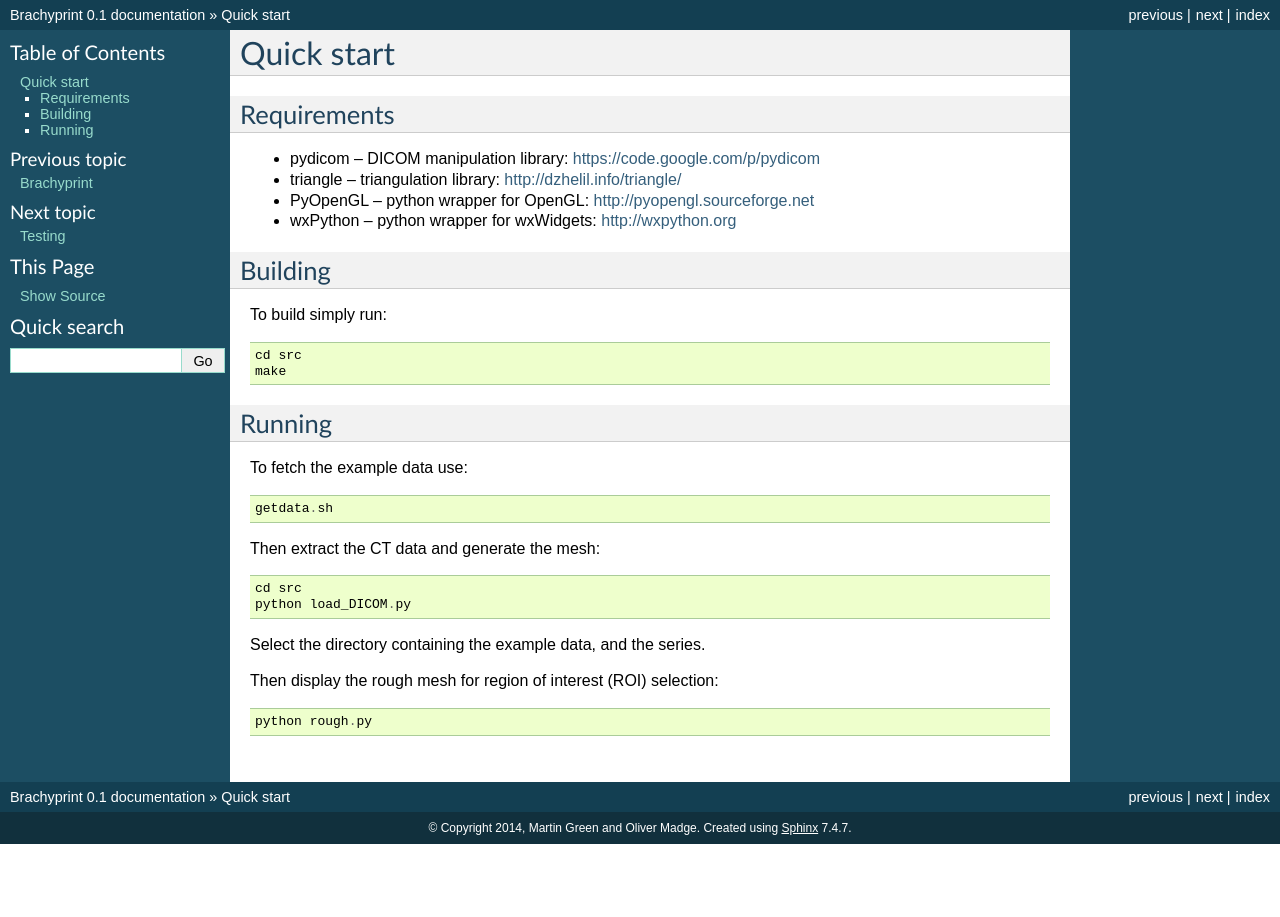
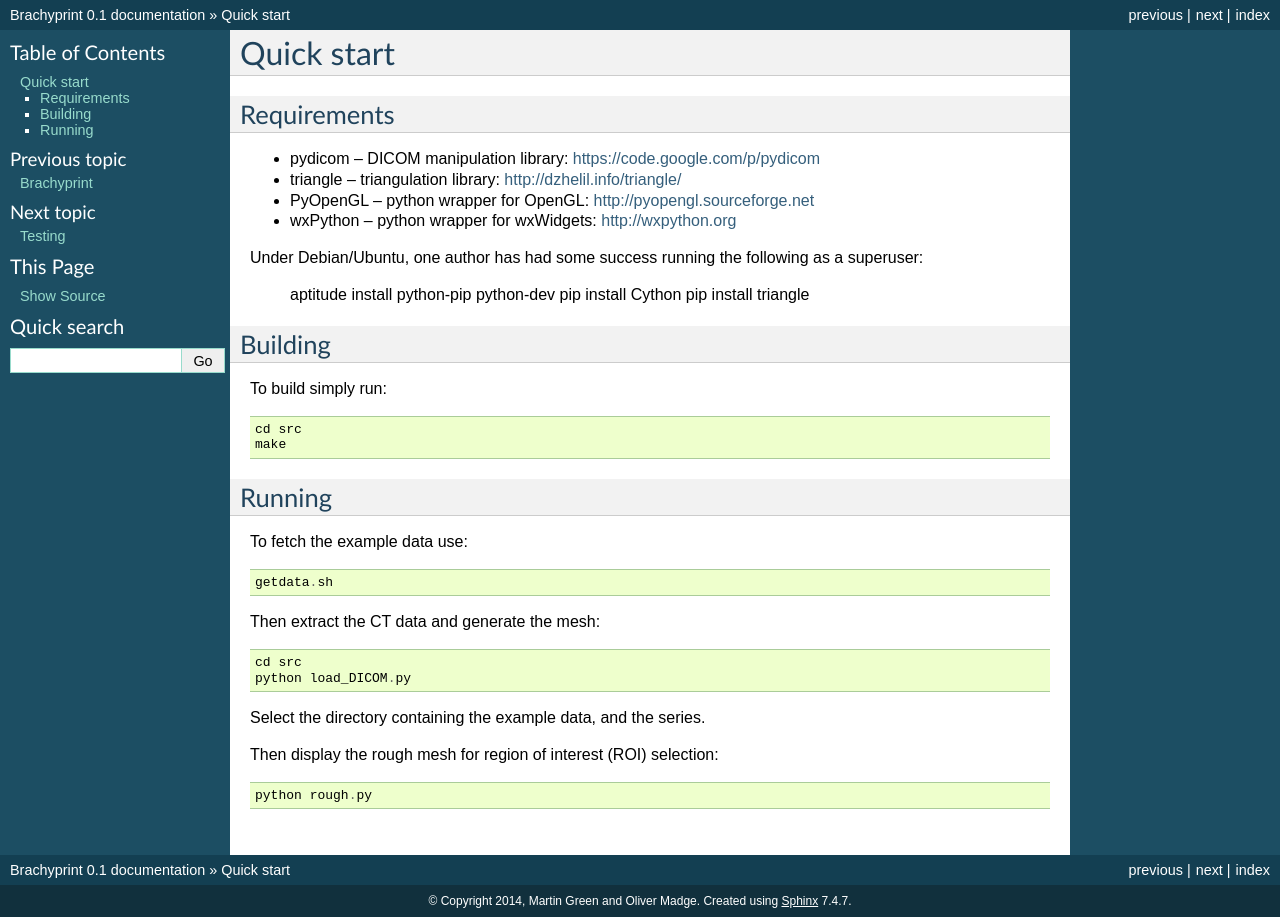
Before and after one commit to brachyprint/brachyprint, a Sphinx documentation site: the page built from doc/quickstart.rst, in a window 1280 px wide. Built offline with Sphinx 7.4.7, drawn with Linux system fonts in a browser that asks for light colours; formulas are drawn with MathJax 3.

Commit message:
More detailed installation notes for users of Debian/Ubuntu

```diff
--- a/doc/quickstart.rst
+++ b/doc/quickstart.rst
@@ -9,6 +9,12 @@ Requirements
 * PyOpenGL -- python wrapper for OpenGL: http://pyopengl.sourceforge.net
 * wxPython -- python wrapper for wxWidgets: http://wxpython.org
 
+Under Debian/Ubuntu, one author has had some success running the
+following as a superuser:
+
+  aptitude install python-pip python-dev
+  pip install Cython
+  pip install triangle
 
 
 Building
```
